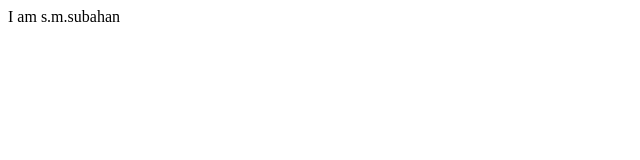
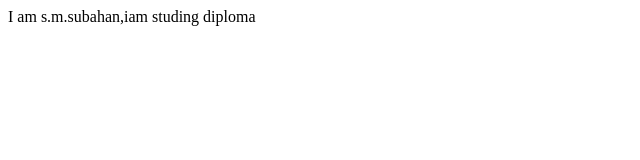
Before and after one commit to subahan9/Portfilo, a plain HTML site: page index.html in a window 1280 px wide. Shown: the whole page, without its empty margins (0-640 px from the left). Drawn offline with Linux system fonts and the light colour scheme.

Commit message:
Update index.html

```diff
--- a/index.html
+++ b/index.html
@@ -3,7 +3,7 @@
   <title>my portfilo</title>
   </head>
 <body>
-  I am s.m.subahan
+  I am s.m.subahan,iam studing diploma
 </body>
 
 </Html>
```
